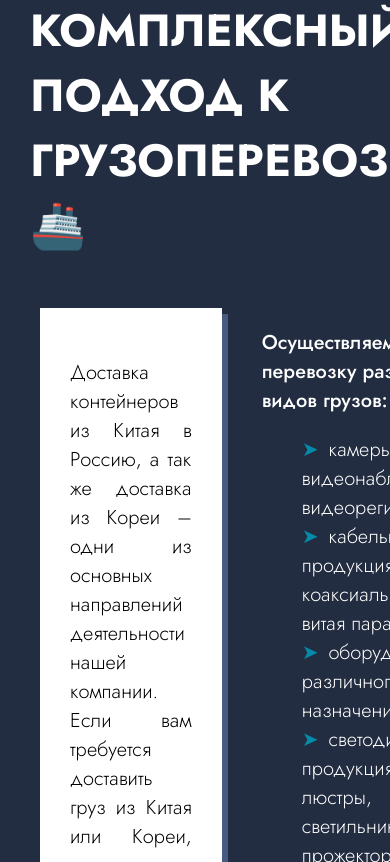
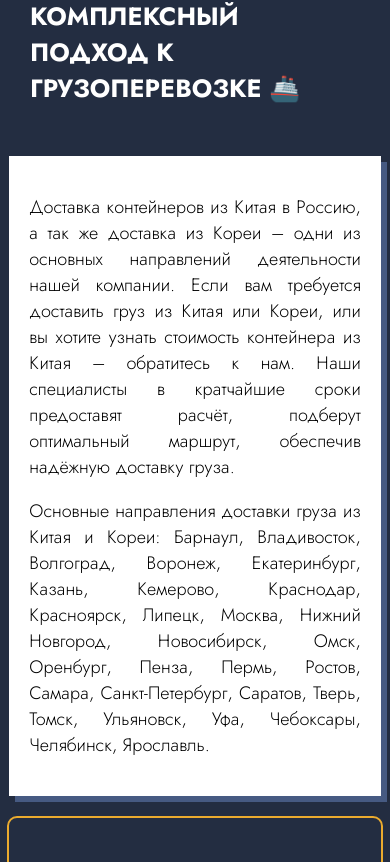
Before and after one commit to Altentaller/sea-freight, a Svelte app: page / in a window 390 px wide. Shown: the part 4082-4944 px from the top of the page. Built offline with nearby package versions, Linux system fonts and the light colour scheme; the HTML template or start-up script is replaced by a standard one.

Commit message:
added media styles in about.svelte

```diff
--- a/src/Block/About.svelte
+++ b/src/Block/About.svelte
@@ -4,30 +4,38 @@
 		padding: 80px 0 10px 0;
 	}
 
-	#freight h2{
+	h2{
 		color: #fff;
 		text-transform: uppercase;
 		padding: 0 0 50px 30px;
 		font-size: 45px;
-		margin: 0;
+		margin: 0 30px 0 0;
 	}
 
 	.freight-items{
 		display: flex;
 		justify-content: space-around;
-		align-items:flex-start;
+		align-items: center;
 		font-size: 20px;
 		color: #fff;
 	}
 
 	.freight-items div:nth-child(1) {
-		width: 50%;
+		width: 550px;
 		padding: 30px;
-		margin: 0 40px 0 40px;
+		margin: 0 20px 0 40px;
 		background: #ffffff;
 		color: #000000;
 		text-align: justify;
 		box-shadow: 6px 6px  #465a82;
+	}
+
+	.freight-items div:nth-child(2) {
+		width: 500px;
+		margin: 0 40px 0 20px;
+		border: 2px solid #ebab2e;
+		border-radius: 10px;
+		padding: 0 40px 0 20px;
 	}
 
 	.items li{
@@ -42,6 +50,40 @@
 
 	span{
 		font-weight: 500;
+	}
+
+	@media (min-width: 501px) and (max-width: 985px){
+		h2{
+			font-size: 30px;
+		}
+	}
+	@media (max-width: 500px){
+		h2{
+			font-size: 25px;
+		}
+	}
+	@media (max-width: 1030px){
+		.freight-items{
+			flex-direction: column;
+			justify-content: flex-start;
+		}
+		.freight-items div:nth-child(1) {
+			width: 85%;
+			margin: 0;
+			padding: 20px;
+		}
+
+		.freight-items div:nth-child(2) {
+			width: 85%;
+			margin: 20px 0 0 0 ;
+			padding: 20px;
+		}
+	}
+
+	@media (max-width: 790px){
+		.freight-items{
+			font-size: 18px;
+		}
 	}
 </style>
 
```
